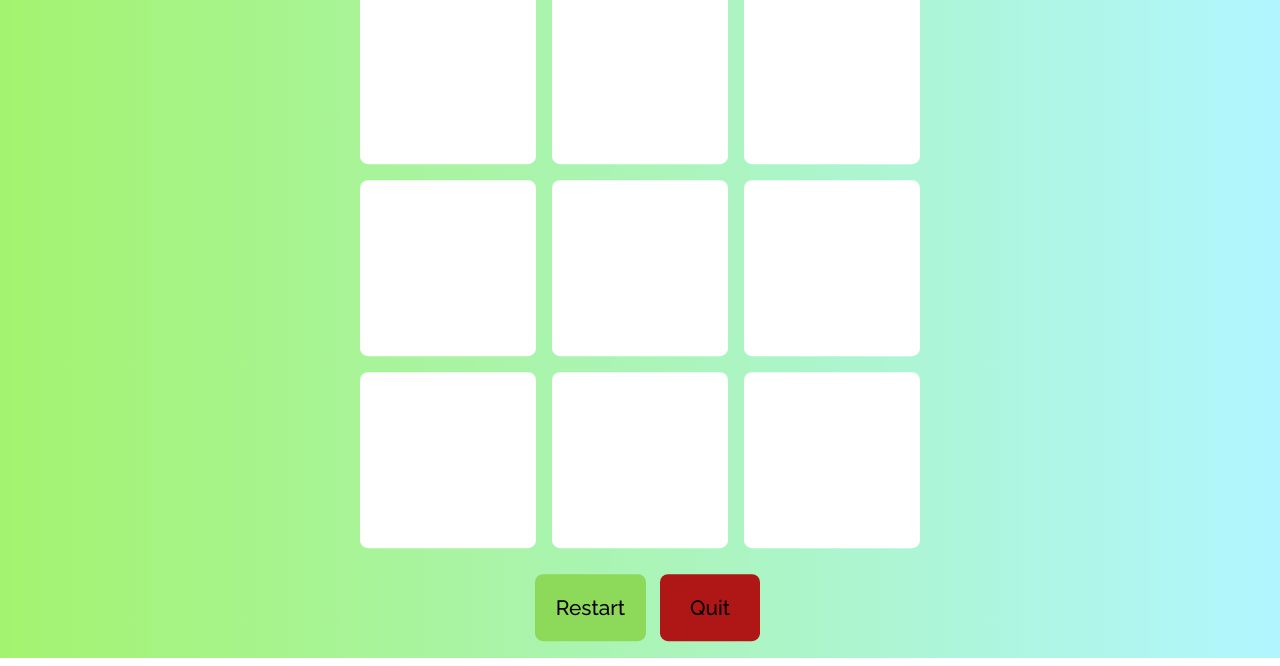
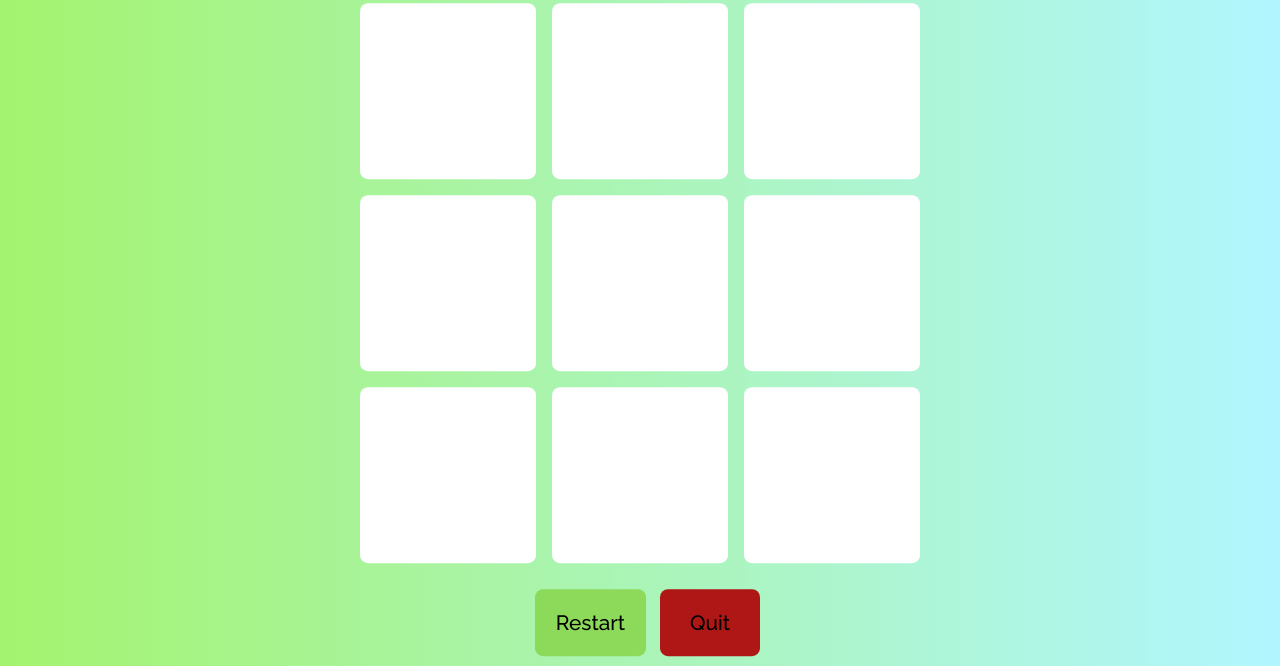
Before and after one commit to Tipu30/Two-Player-Game, a plain HTML site: page index.html in a window 1280 px wide. Shown: the part 142-808 px from the top of the page. Drawn offline with Linux system fonts and the light colour scheme.

Commit message:
Update index.html

```diff
--- a/index.html
+++ b/index.html
@@ -13,7 +13,8 @@
 </head>
 
 <body>
-    <div class="wrapper">
+    <div>
+    <div style="margin-top: 15px;" class="wrapper">
         <h1>MY Two Player Game</h1>
         <h4>Turn For:</h4>
         <div id="turn"><span id="x-turn">X</span><span id="o-turn">O</span></div>
@@ -40,6 +41,7 @@
         <p id="message">Test Message</p>
         <button id="btn-new-game">New Game</button>
     </div>
+    </div>
     <script src="script.js"></script>
 </body>
 
```
